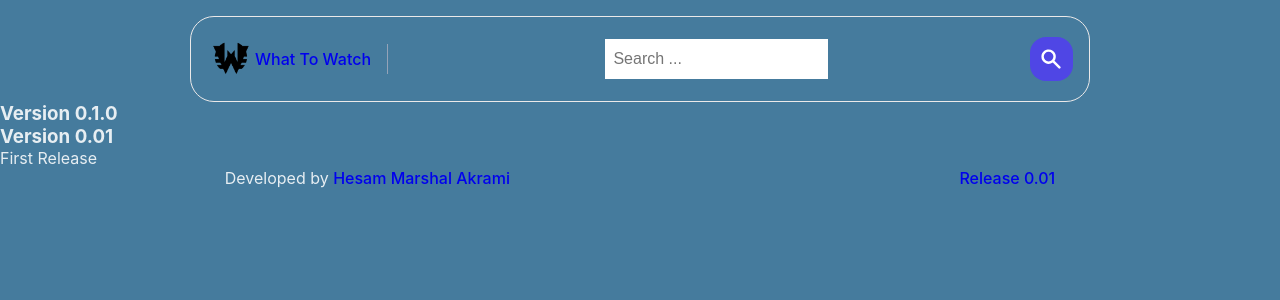
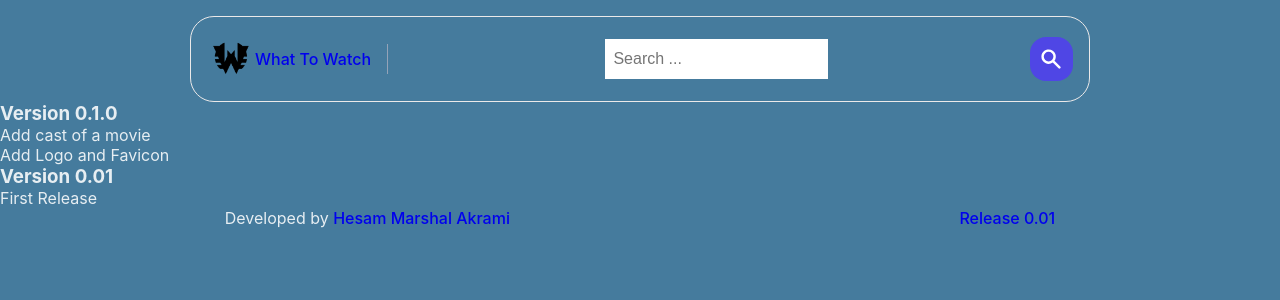
Before and after one commit to HesamMarshal/whattowatch-react, a React (Vite) app: page /release in a window 1280 px wide. Shown: the top 300 px of the page. Built offline with nearby package versions, Linux system fonts and the light colour scheme.

Commit message:
update releasenote

```diff
--- a/src/pages/ReleaseNotes.jsx
+++ b/src/pages/ReleaseNotes.jsx
@@ -5,7 +5,10 @@ function ReleaseNotes() {
     <section id="release">
       <div className="release">
         <h3>Version 0.1.0</h3>
-        <p></p>
+        <ul>
+          <li>Add cast of a movie</li>
+          <li>Add Logo and Favicon</li>
+        </ul>
       </div>
       <div className="release">
         <h3>Version 0.01</h3>
```
